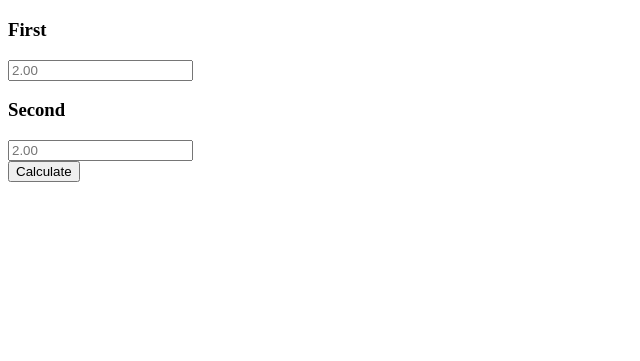
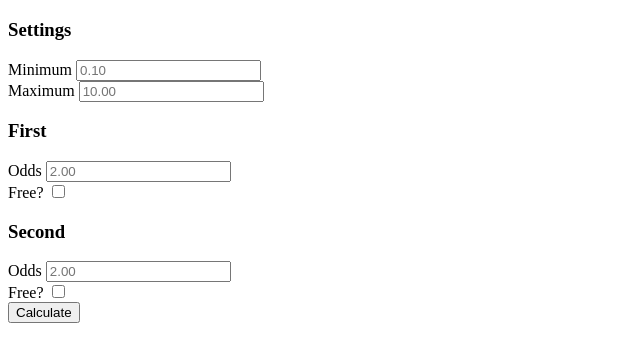
Before and after one commit to steve2116/my-bm_er, a plain HTML site: page index.html in a window 1280 px wide. Shown: the part 61-422 px from the top of the page, without its empty margins (0-640 px from the left). Drawn offline with Linux system fonts and the light colour scheme.

Commit message:
Update index.html

```diff
--- a/index.html
+++ b/index.html
@@ -5,11 +5,25 @@
   </head>
   <body>
     <h1>Totally cool and legit thing</h1>
+    <h3>Settings</h3>
+    <label for="min">Minimum</label>
+    <input id="min" type="number" placeholder="0.10" step="0.01" min="0.01" />
+    <br />
+    <label for="max">Maximum</label>
+    <input id="max" type="number" placeholder="10.00" step="0.01" min="1.00" />
     <h3>First</h3>
+    <label for="o1">Odds</label>
     <input id="o1" type="number" placeholder="2.00" step="0.01" min="1" />
     <br />
+    <label for="f1">Free?</label>
+    <input id="f1" type="checkbox" />
+    <br />
     <h3>Second</h3>
+    <label for="o2">Odds</label>
     <input id="o2" type="number" placeholder="2.00" step="0.01" min="1" />
+    <br />
+    <label for="f2">Free?</label>
+    <input id="f2" type="checkbox" />
     <br />
     <button onclick="main()">Calculate</button>
     <p id="result" />
```
